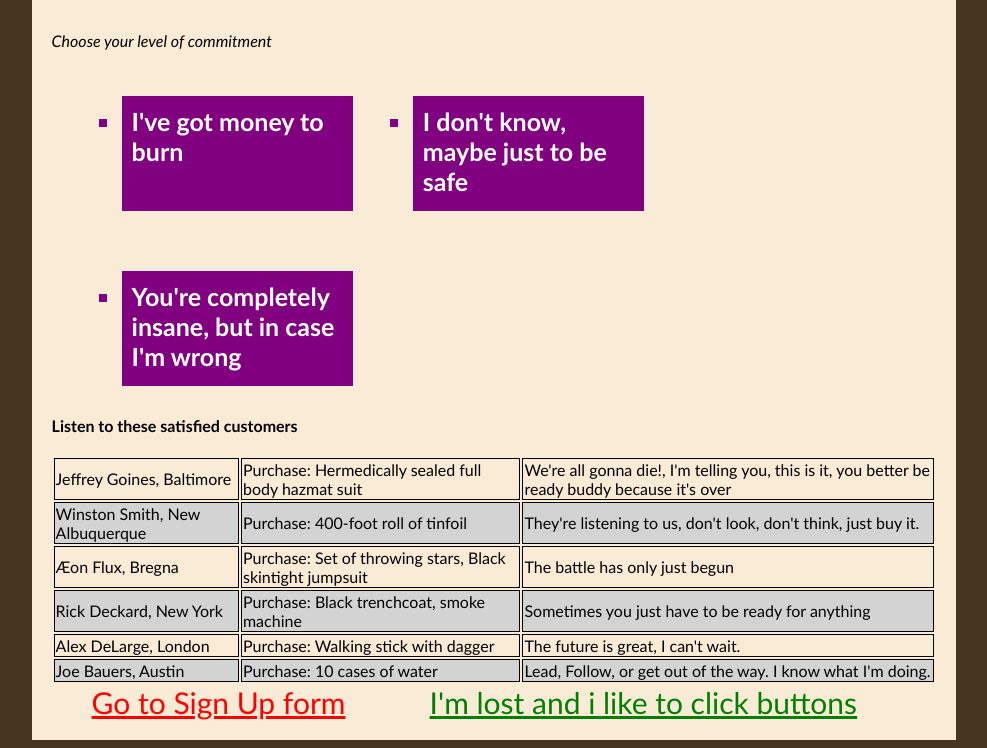
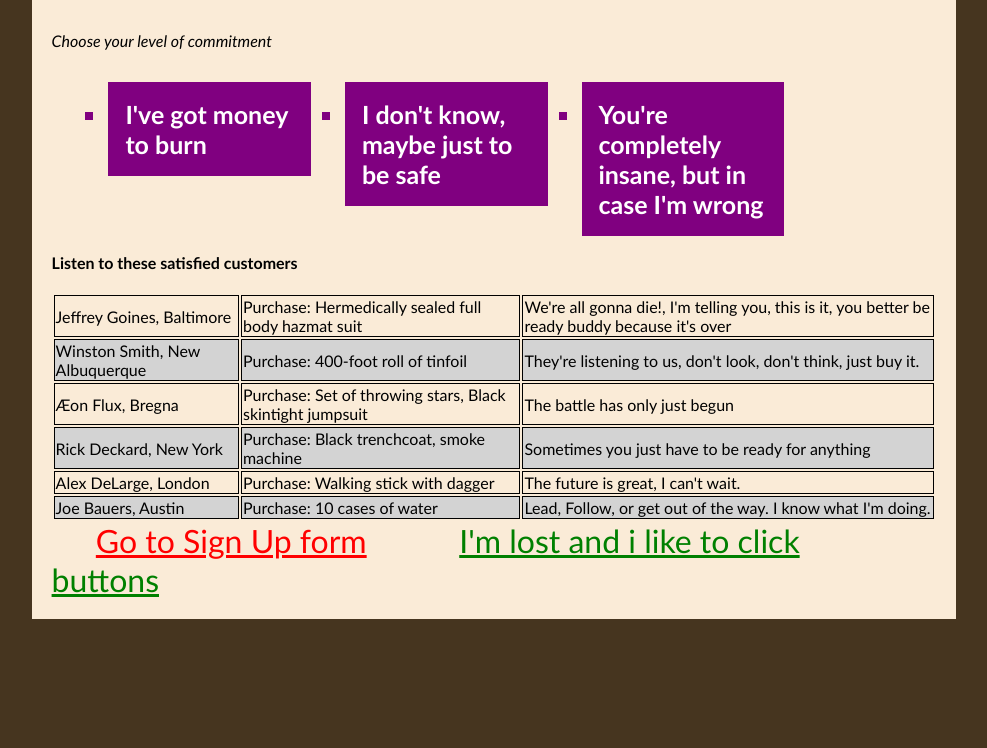
Before and after one commit to dallascaley/is-445_hw2, a plain HTML site: page index.html in a window 1280 px wide. Shown: the part 1060-1808 px from the top of the page, without its empty margins (146-1133 px from the left). After the commit the page ends 1687 px from the top, so only its background shows below. Drawn offline with Linux system fonts and the light colour scheme.

Commit message:
Some rudimentary css fixes

```diff
--- a/index.html
+++ b/index.html
@@ -27,9 +27,9 @@
     <div class="commitment">
       <em>Choose your level of commitment</em>
       <ul>
-        <li>I've got money to burn</li>
-        <li>I don't know, maybe just to be safe</li>
-        <li>You're completely insane, but in case I'm wrong</li>
+        <li>I've got money to burn<br></li>
+        <li>I don't know, maybe just to be safe<br></li>
+        <li>You're completely insane, but in case I'm wrong<br></li>
       </ul>
     </div>
     <h4>Listen to these satisfied customers</h4>
--- a/main.css
+++ b/main.css
@@ -73,14 +73,17 @@ ol {
 .commitment li {
   float: left;
   text-decoration: none;
-  width:25%;
+  width:20%;
   background-color: purple;
-  height: 95px;
-  margin:30px;
-  padding: 10px;
+  margin: 2%;
+  padding: 2%;
   font-size: 25px;
   font-weight: bold;
   color: white;
+}
+
+ul li br {
+  clear: both;
 }
 
 h4 {
@@ -101,14 +104,14 @@ tr:hover {
 
 .button {
   color: red;
-  margin:40px;
-  font-size: 30px;
+  margin:5%;
+  font-size: 2em;
 }
 
 .wasteoftime {
   color: green;
-  margin: 40px;
-  font-size: 30px;
+  margin: 5%;
+  font-size: 2em;
 }
 
 input[type=submit] {
@@ -118,3 +121,17 @@ input[type=submit] {
 input[type=submit]:hover {
   color: red;
 }
+
+@media screen and (max-width: 1000px) {
+  img {
+     width: 80%;
+  }
+
+  .categories {
+    width: 90%;
+  }
+
+  .commitment li {
+    font-size: 15px;
+  }
+}
```
